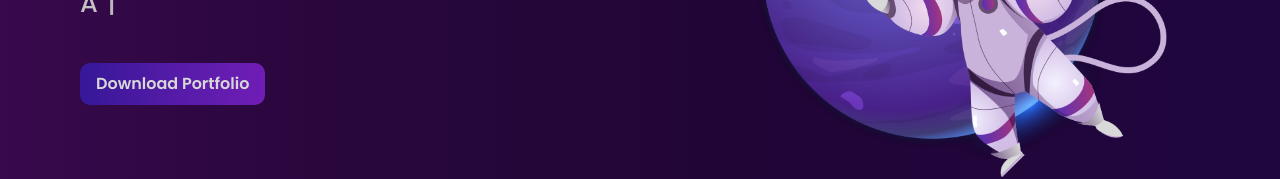
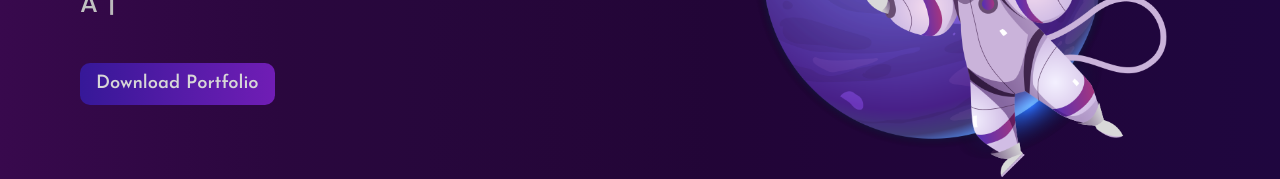
Before and after one commit to Akash4510/portfolio, a React (Create React App) app: page / in a window 1280 px wide. Shown: the part 413-592 px from the top of the page. Built offline with nearby package versions, Linux system fonts and the light colour scheme; a web font is replaced by a local one.

Commit message:
Added Josefin Sans font

```diff
--- a/src/styles/reset.scss
+++ b/src/styles/reset.scss
@@ -1,5 +1,6 @@
 @import url("https://fonts.googleapis.com/css2?family=Poppins:wght@300;400;500;600;700;800&display=swap");
 @import url("https://fonts.googleapis.com/css2?family=Hammersmith+One&display=swap");
+@import url("https://fonts.googleapis.com/css2?family=Josefin+Sans:wght@300;400;500;600;700&display=swap");
 
 *,
 *::before,
@@ -48,6 +49,11 @@
   color: inherit;
 }
 
+p {
+  font-family: "Josefin Sans", sans-serif;
+  font-size: 1.15rem;
+}
+
 body {
   font-family: "Poppins", sans-serif;
   text-rendering: optimizeSpeed;
```
